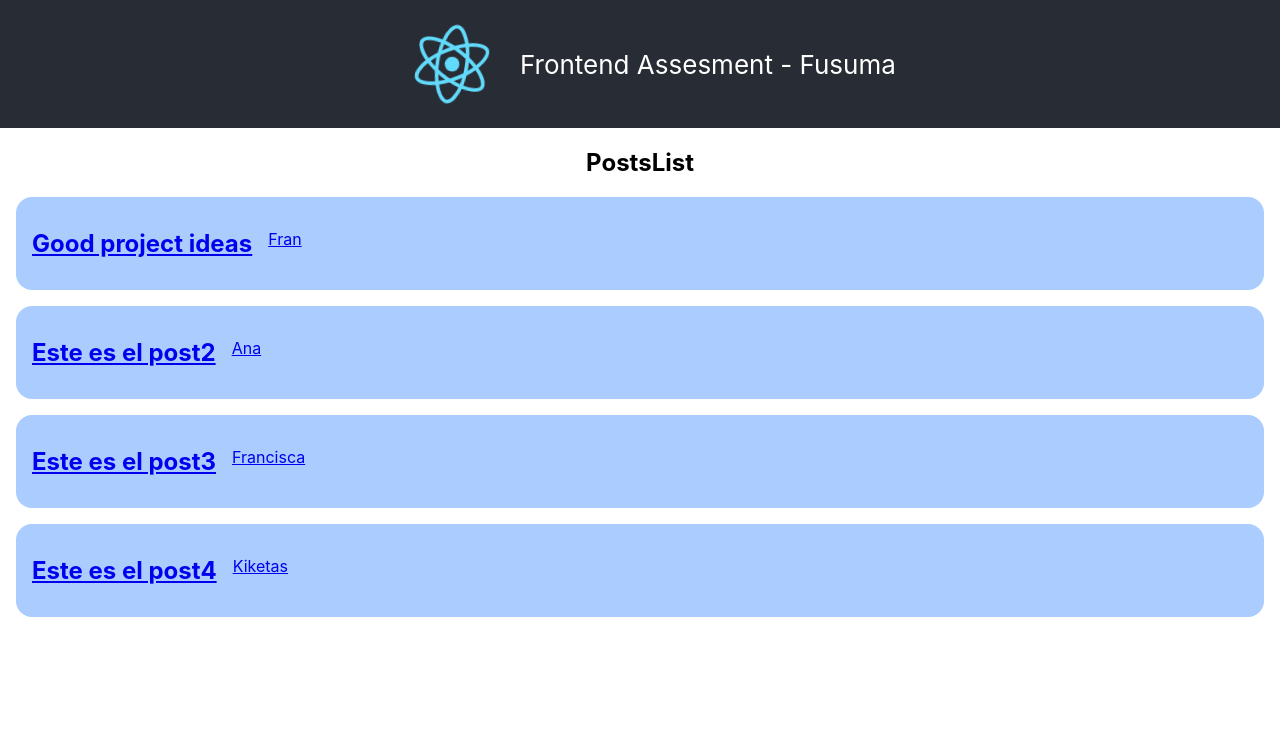
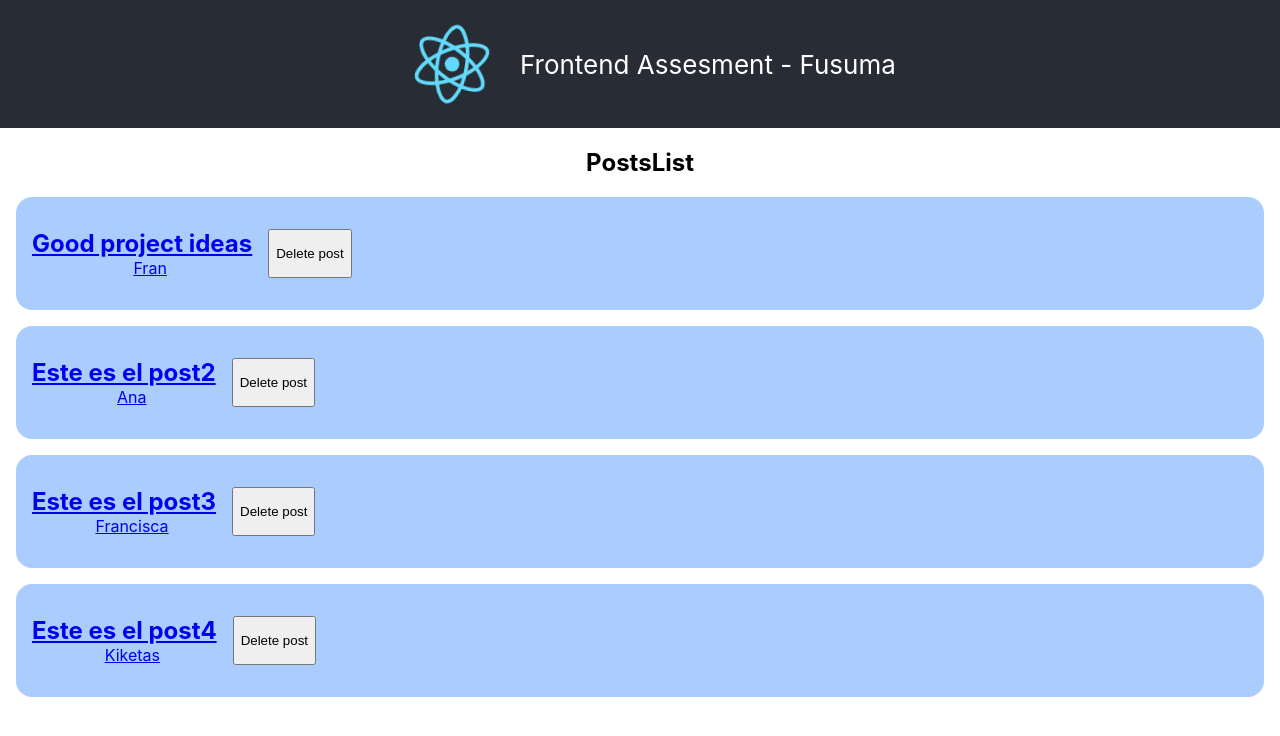
Before and after one commit to Fusuma-Tech/front-assesment, a React (Create React App) app: page / in a window 1280 px wide. Shown: the top 736 px of the page. Built offline with nearby package versions, Linux system fonts and the light colour scheme; data requests are answered from the project's data file.

Commit message:
feat: deletePost

```diff
--- a/src/App.js
+++ b/src/App.js
@@ -2,8 +2,8 @@ import { Route, BrowserRouter as Router, Routes, Redirect } from 'react-router-d
 import logo from "./logo.svg";
 import "./App.css";
 
-import PostsList from "./components/PostsList";
-import PostDetail from './components/PostDetail';
+import PostsList from "./components/posts/PostsList";
+import PostDetail from './components/posts/PostDetail';
 
 function App() {
   return (
--- a/src/components/Post.jsx
+++ /dev/null
@@ -1,20 +0,0 @@
-import "./Comment.css";
-import { Link } from 'react-router-dom';
-
-
-function Post({ post }) {
-
-
-  return (
-
-    <Link to={`/post/${post.id}`}>
-      <div className="Comment-container">
-        <div className="Comment-name">{post.name}</div>
-        <div>{post.user}</div>
-      </div>
-    </Link >
-
-  );
-};
-
-export default Post;
--- a/src/components/Comment.jsx
+++ b/src/components/comments/Comment.jsx
@@ -1,4 +1,4 @@
-import "./Comment.css";
+import "../Comment.css";
 
 const Comment = ({comment}) => {
   return (
--- /dev/null
+++ b/src/components/posts/Post.jsx
@@ -0,0 +1,29 @@
+import "../Comment.css";
+import { Link } from 'react-router-dom';
+
+
+function Post({ post, onDeletePost }) {
+
+  /*Controlador para borrar el post que enviamos al padre (PostList)*/
+  function handleDeletePost(id) {
+    onDeletePost(id);
+  }
+
+
+  return (
+
+    <div className="Comment-container">
+      <Link to={`/post/${post.id}`}>
+
+        <div className="Comment-name">{post.name}</div>
+        <div>{post.user}</div>
+      </Link >
+      <button onClick={() => handleDeletePost(post.id)} value="Comentar">Delete post</button>
+
+    </div>
+
+
+  );
+};
+
+export default Post;
--- a/src/components/PostDetail.jsx
+++ b/src/components/posts/PostDetail.jsx
@@ -1,47 +1,11 @@
 import { useState, useEffect } from 'react';
 import { useParams } from 'react-router';
-import { getPostById } from '../services/posts'
-import { getAllComments } from '../services/comments'
-import Comment from "./Comment";
-
-
-
-import "./Comment.css";
+import { getPostById } from '../../services/posts'
+import { getAllComments } from '../../services/comments'
+import Comment from "../comments/Comment"
+import "../Comment.css";
 
 function PostDetail() {
-  // const params = useParams();
-
-
-  // const [post, setState] = useState({});
-
-  // useEffect(() => {
-  //   async function fetchPost() {
-  //     const { id } = params;
-  //     console.log('Fetching post...');
-  //     let post = await getPostById(id);
-
-
-  //     if (!isUnmounted) {
-  //       setState({
-  //         ...post,
-  //         name: post.name,
-  //         user: post.user
-
-  //       })
-
-  //     }
-  //   }
-  //   let isUnmounted = false;
-
-  //   fetchPost();
-  //   console.log("despues fetch")
-  //   console.log(new Date())
-
-  //   return () => {
-  //     isUnmounted = true;
-  //   }
-  // }, []);
-  // const { user, name } = post;
 
   const params = useParams();
   const { id } = params;
@@ -70,7 +34,9 @@ function PostDetail() {
       console.log('Fetching post...');
       let post = await getPostById(id);
       console.log('Fetching comments...');
-      let comments = await getAllComments();
+      let allComments = await getAllComments();
+      let comments = allComments.filter(comment => (comment.postId === parseInt(id)))
+
 
       if (!isUnmounted) {
         setState({
@@ -111,6 +77,7 @@ function PostDetail() {
   }
 
   const handleClick = () => {
+    console.log(state.newComment)
       const newCommentDone = state.newComment;
       setState(state => {
 
@@ -130,6 +97,7 @@ function PostDetail() {
           comments: [newCommentDone, ...state.comments]
         }
       });
+
   }
   const { post, newComment, comments } = state;
 
@@ -141,20 +109,23 @@ function PostDetail() {
         <span className="input-group-text  bg-white border-warning text-warning"><i className="fa fa-edit fa-fw"></i></span>
         <textarea name="text" placeholder="comment..." value={newComment.text} onChange={handleChange}></textarea>
         <textarea name="signed" placeholder="signed..." value={newComment.signed} onChange={handleChange}></textarea>
-      </div>
         <button onClick={handleClick} value="Comentar">Comment</button>
 
+      </div>
 
+      <div>
+        {!comments && (
 
           <h2>Comments of post</h2>
+        )}
         <div>
           {comments.map(comment => (
             <div key={comment.id} >
               <Comment comment={comment}></Comment></div>
           ))}
+
         </div>
-
-
+      </div>
       <a href="/" className="btn btn-secondary m-3 my-sm-0">Atrás</a>
     </div>
 
--- a/src/components/PostsList.jsx
+++ b/src/components/posts/PostsList.jsx
@@ -1,10 +1,11 @@
 import { useState, useEffect } from 'react';
 import Post from "./Post";
-import { getAllPosts } from '../services/posts';
+import { getAllPosts } from '../../services/posts';
 
 
 function PostsList() {
 
+    /*El state de este componente será únicamente los posts*/
     const [state, setState] = useState({
         posts: []
     });
@@ -16,7 +17,6 @@ function PostsList() {
             setState(state => ({
                 ...state,
             }))
-
 
             let posts = await getAllPosts();
 
@@ -36,6 +36,16 @@ function PostsList() {
         }
     }, []);
 
+    /*Controlador para borrar disparado por el child Post e identificado por su id*/
+    const handleDeletePost = id => {
+        setState(state => ({
+            ...state,
+            posts: posts.filter(post => (post.id != id))
+        }))
+
+    }
+
+
     const { posts } = state
 
 
@@ -47,7 +57,7 @@ function PostsList() {
             <div>
                 {posts.map(post => (
                     <div key={post.id} >
-                        <Post post={post}></Post></div>
+                        <Post post={post} onDeletePost={handleDeletePost}></Post></div>
                 ))}
             </div>
         </div>
```
Lines whose indentation alone changed are shown as unchanged.
